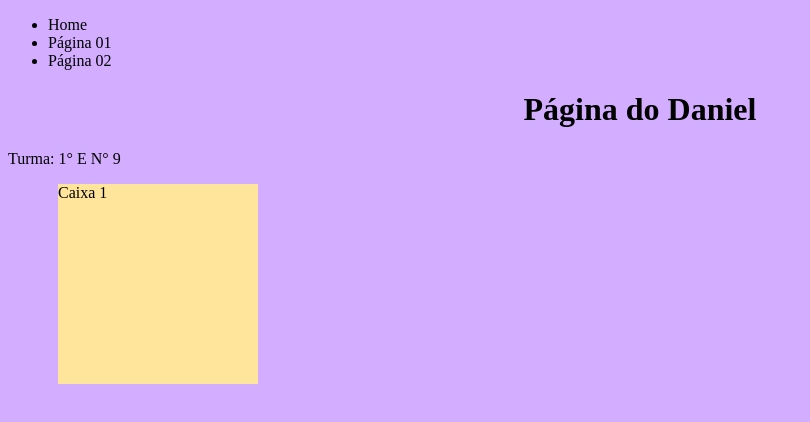
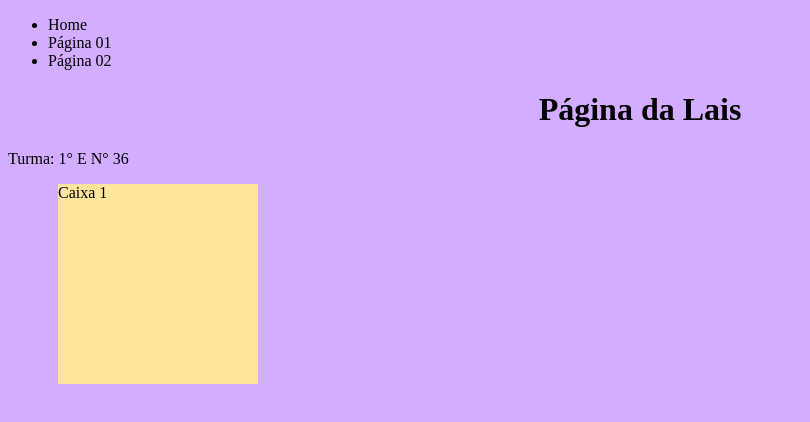
Before and after one commit to LaissGastao/primeiroe_2t, a plain HTML site: page index.html in a window 1280 px wide. Shown: the whole page, without its empty margins (0-810 px from the left). Drawn offline with Linux system fonts and the light colour scheme.

Commit message:
Update index.html

```diff
--- a/index.html
+++ b/index.html
@@ -2,7 +2,7 @@
 <html lang="pt-br" dir="ltr">
   <head>
     <meta charset="utf-8">
-    <title>Aluno Daniel Luigi</title>
+    <title>Lais Gaspar</title>
     <link rel="stylesheet" href="estilo.css">
   </head>
   <body>
@@ -13,8 +13,8 @@
         <li><a href="pagina02.html"></a>Página 02</li>
       </ul>
     </nav>
-    <h1>Página do Daniel</h1>
-    <p>Turma: 1° E N° 9</p>
+    <h1>Página da Lais</h1>
+    <p>Turma: 1° E N° 36</p>
 
     <div class="caixa1">
       Caixa 1
```
